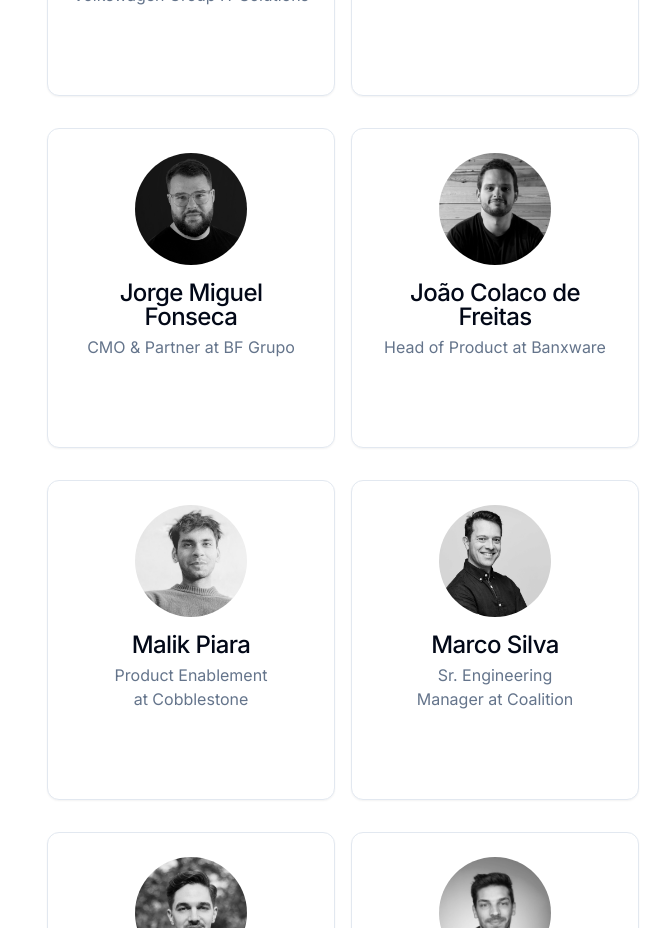
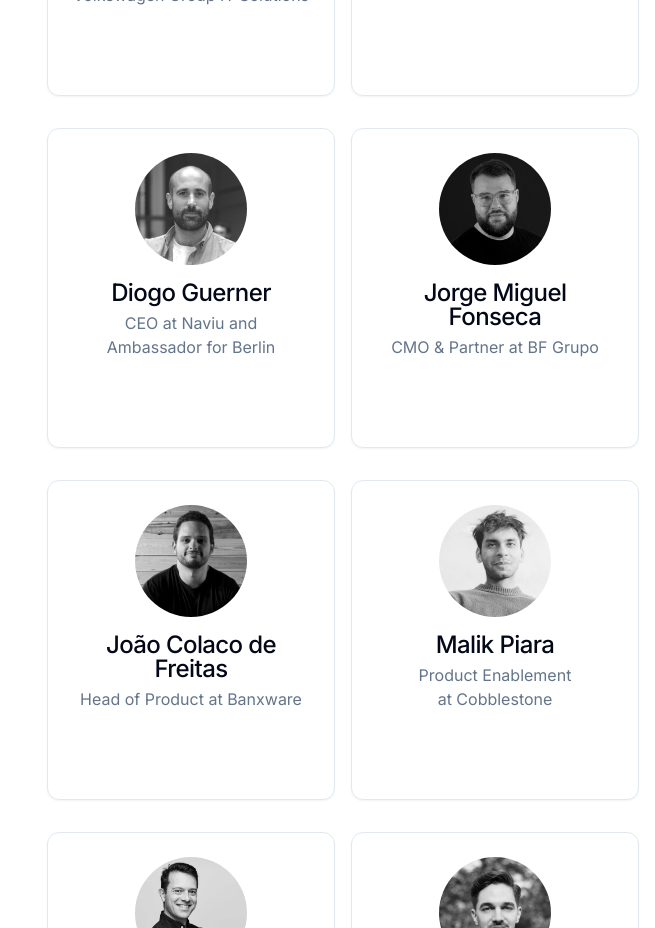
Before and after one commit to malikpiara/outono.org, a Next.js app: page / in a window 1280 px wide. Shown: the part 1240-2168 px from the top of the page, without its empty margins (625-1280 px from the left). Built offline with nearby package versions, Linux system fonts and the light colour scheme.

Commit message:
Added Diogo.

```diff
--- a/people/berlin.js
+++ b/people/berlin.js
@@ -54,6 +54,17 @@ const people = [
     },
   },
   {
+    name: 'Diogo Guerner',
+    headline: 'CEO at Naviu and Ambassador for Berlin',
+    photo: '/diogo.jpeg',
+    links: {
+      linkedin: 'diogoguerner',
+      github: '',
+      x: '',
+      website: '',
+    },
+  },
+  {
     name: 'Dinarte Jesus',
     headline: 'Co-Founder at Athleads',
     photo: '/dinarte.jpeg',
```
Also changed, not shown: public/diogo.jpeg (added).
